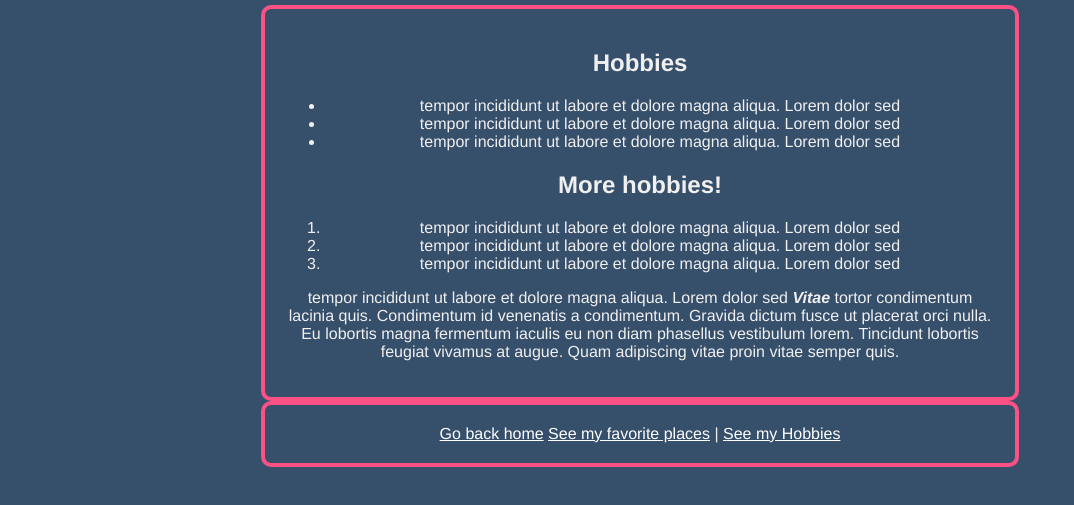
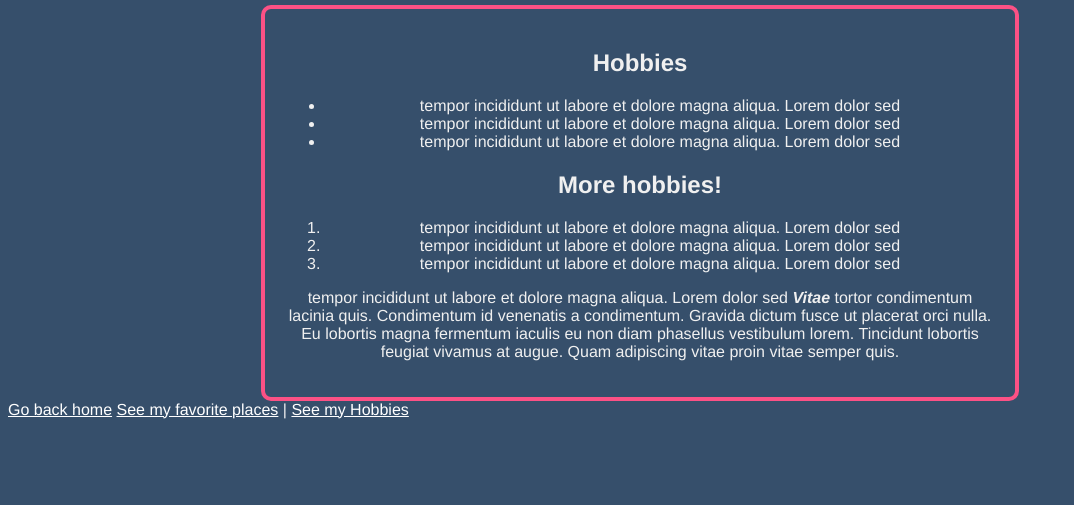
Before and after one commit to juan-instructor/project-one-example-DO-NOT-COPY-FROM-HERE, a plain HTML site: page hobbies.html in a window 1280 px wide. Shown: the part 83-588 px from the top of the page, without its empty margins (0-1074 px from the left). Drawn offline with Linux system fonts and the light colour scheme.

Commit message:
update hobbies

```diff
--- a/hobbies.html
+++ b/hobbies.html
@@ -67,10 +67,10 @@
         adipiscing vitae proin vitae semper quis.
       </p>
     </section>
-    <section>
+    <div>
       <a href="index.html">Go back home</a>
       <a href="places.html">See my favorite places</a> |
       <a href="hobbies.html">See my Hobbies</a>
-    </section>
+    </div>
   </body>
 </html>
```
